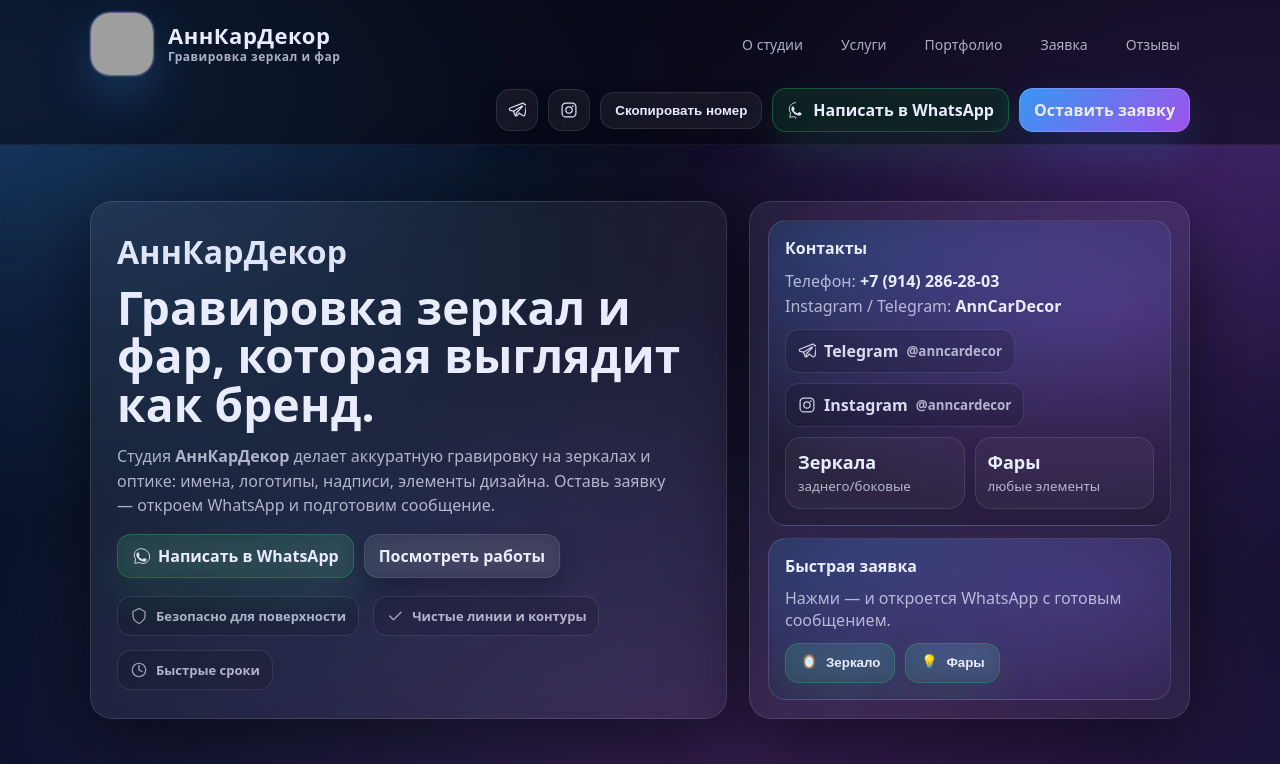
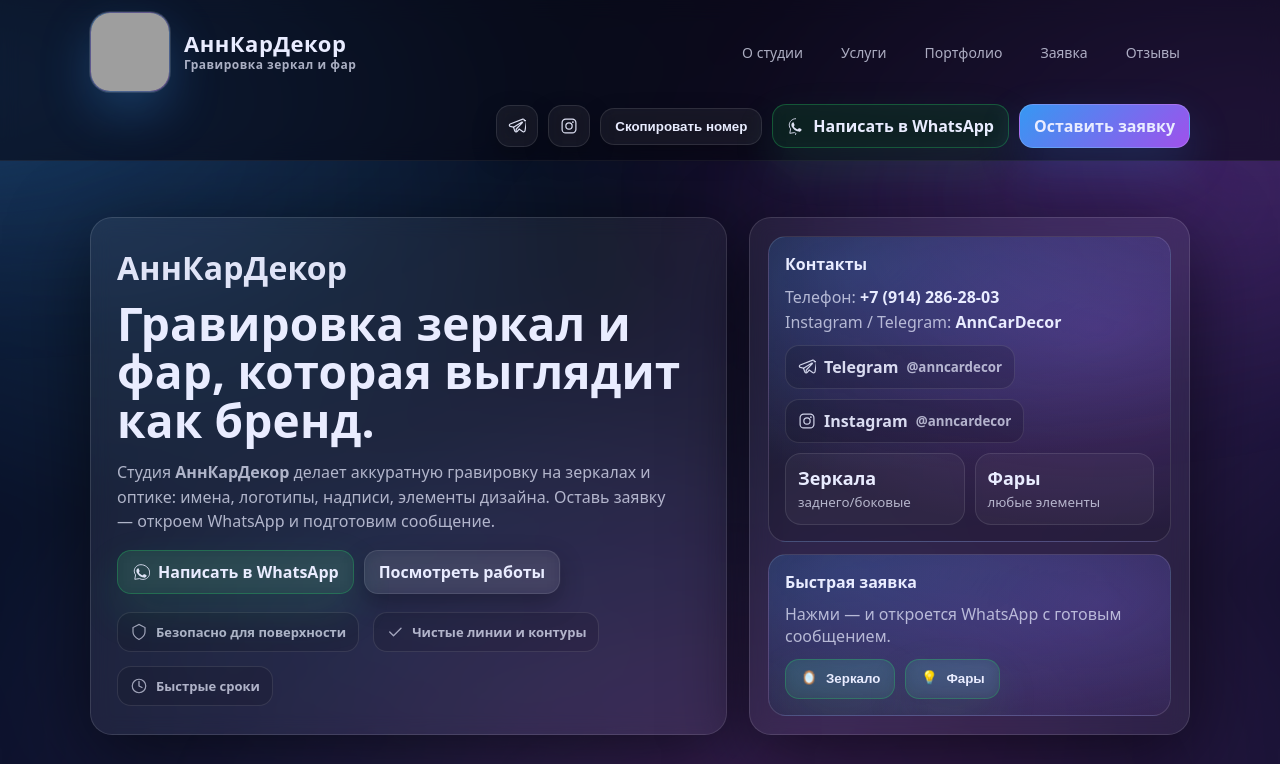
Before and after one commit to kuccaa228/anncardecor-site, a plain HTML site: page index.html in a window 1280 px wide. Shown: the top 764 px of the page. Drawn offline with Linux system fonts and the light colour scheme; grey boxes are pictures that could not be loaded.

Commit message:
Update index.html

```diff
--- a/index.html
+++ b/index.html
@@ -115,8 +115,8 @@
 
     /* ✅ увеличенная аватарка */
     .avatar{
-  width:64px;
-  height:64px;
+  width:80px;
+  height:80px;
   border-radius:20px;
   object-fit:cover;
   border:1px solid rgba(255,255,255,.18);
```
